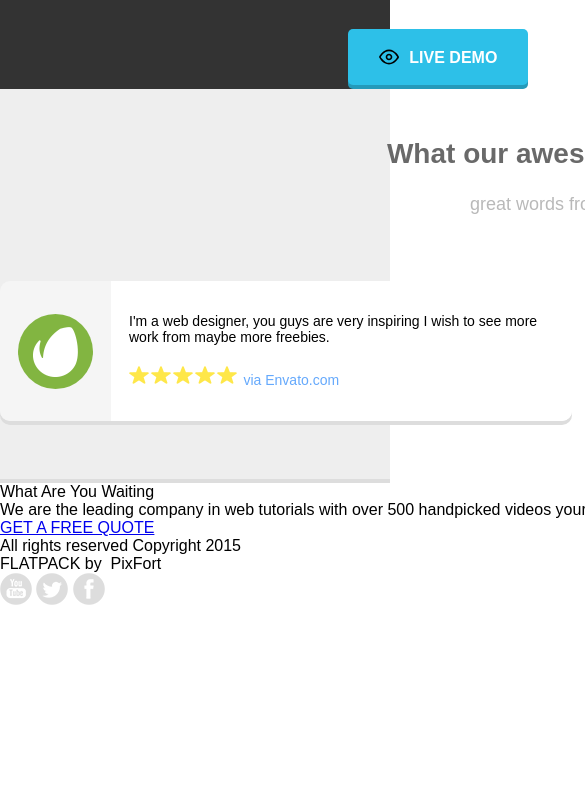
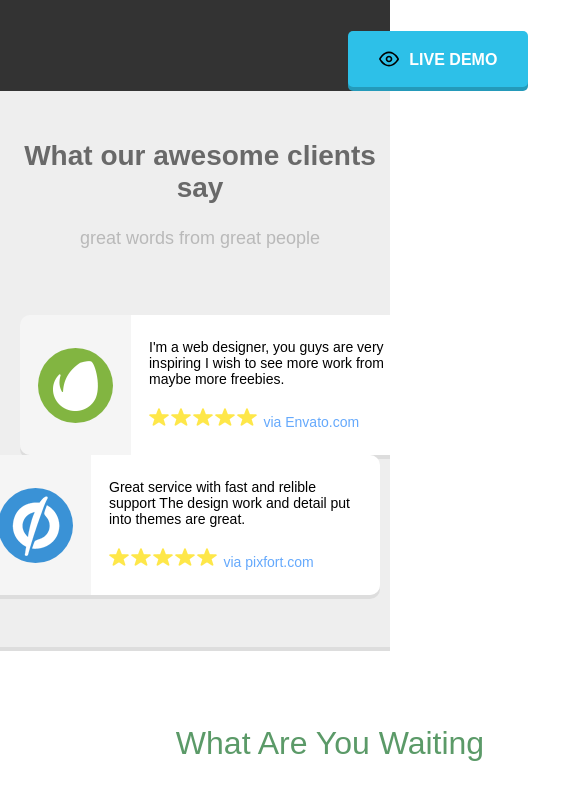
Before and after one commit to dwngprogramming/webprogramming_learning, a plain HTML site: page Lab_Day2/Ex1_Day2/index.html in a window 390 px wide. Shown: the part 662-1457 px from the top of the page, 585 px wide, since content can reach past the window. Before the commit the page ends 1271 px from the top, so only its background shows below. Drawn offline with Linux system fonts and the light colour scheme.

Commit message:
Update CSS second time

```diff
--- a/Lab_Day2/Ex1_Day2/css/style.css
+++ b/Lab_Day2/Ex1_Day2/css/style.css
@@ -8,16 +8,20 @@
     font-family: sans-serif;
 }
 
-#page .container {
+.container {
     width: 1180px;
     margin-left: auto;
     margin-right: auto;
 }
 
 #section_normal_1 {
-    height: 78px;
     background-color: #ffffff;
     border-bottom: 3px solid #d9d9d9;
+}
+
+#section_normal_1 .header_style {
+    display: flex;
+    height: 80px;
 }
 
 #section_normal_1 .sixteen {
@@ -27,11 +31,13 @@
 
 #section_normal_1 .one-third {
     margin-top: 18px;
+    flex-shrink: 1;
 }
 
 #section_normal_1 .two-thirds {
     display: flex;
     flex-direction: row-reverse;
+    flex-shrink: 1;
 }
 
 #section_normal_1 .htext_style {
@@ -98,7 +104,13 @@
     background-color: var(--blue);
     border-radius: 5px;
     color: #ffffff;
-    box-shadow: 0 4px #249aba
+    box-shadow: 0 4px #249aba;
+    transition: 0.5s ease-out;
+}
+
+#section_normal_4_2 .pix_button.blue_bg:hover {
+    background-color: rgba(45, 192, 232, .8);
+    box-shadow: 0 0;
 }
 
 #section_normal_4_2 .pixicon-eye {
@@ -117,9 +129,11 @@
 }
 
 #section_normal_6 .envato_unbounce {
+    display: flex;
     background-color: #eeeeee;
-    height: 390px;
     border-bottom: 4px solid #dddddd;
+    padding-bottom: 52px;
+    overflow: auto;
 }
 
 /*  2 option to clear float
@@ -135,11 +149,11 @@
         }   */
 #section_normal_6 .container {
     /* overflow: hidden: Khi nội dung vượt ra khỏi vùng chứa, nó sẽ bị ẩn đi */
-    overflow: hidden;
+
     /* Set height của .container bằng .envato_unbounce để 2 div này trùng chiều cao với nhau,
      tránh việc không thể hiển thị nội dung khi overflow: hidden (nếu không set thì container
      sẽ tự động bằng với phần tử cuối => Không box-shadow xuống dưới được */
-    height: 390px;
+    /*height: 390px;*/
 }
 
 #section_normal_6 .L1_style {
@@ -160,12 +174,18 @@
 
 #section_normal_6 .columns {
     display: flex;
-    float: left;
     width: 572px;
 }
 
 #section_normal_6 .columns.alpha {
-    margin-right: 25px;
+    display: inline-block;
+    margin-right: 18px;
+    float: left;
+}
+
+#section_normal_6 .columns.omega {
+    display: inline-block;
+    float: right;
 }
 
 #section_normal_6 .logo_style {
@@ -207,3 +227,74 @@
 #section_normal_6 .env_st .pix_text {
     color: #65a9fc;
 }
+
+#section_agency_5 .foot_st {
+    display: flex;
+}
+
+#section_agency_5 .center_text {
+    text-align: center;
+}
+
+#section_agency_5 .f1_style {
+    margin-top: 74px;
+    color: #5b9a68;
+    font-size: 32px;
+}
+
+#section_agency_5 .f2_style {
+    margin-top: 36px;
+    width: 660px;
+    margin-left: auto;
+    margin-right: auto;
+    font-size: 16px;
+}
+
+#section_agency_5 .second_link {
+    display: inline-block;
+    margin-top: 36px;
+    padding: 28px 40px;
+    background-color: transparent;
+    border: 3px solid #4d8c5a;
+    transition: 0.5s ease-out;
+}
+
+#section_agency_5 .second_link a {
+    text-decoration: none;
+    color: #4d8c5a;
+    font-weight: 700;
+    font-size: 22px;
+}
+
+#section_agency_5 .second_link:hover {
+    background-color: #4d8c5a;
+    transition: 0.5s ease-out;
+}
+
+#section_agency_5 .second_link:hover a{
+    color: #ffffff;
+}
+
+#section_agency_5 .rights_st {
+    margin-top: 54px;
+    margin-bottom: 8px;
+}
+
+#section_agency_5 .center_btn {
+    margin-top: 38px;
+    margin-bottom: 52px;
+}
+
+@media screen and (max-width: 1180px) {
+    #section_normal_6 .columns.alpha {
+        margin-left: 5%;
+        margin-right: .5%;
+        width: 400px;
+    }
+
+    #section_normal_6 .columns.omega {
+        width: 400px;
+        margin-left: .5%;
+        margin-right: 5%;
+    }
+}
```
